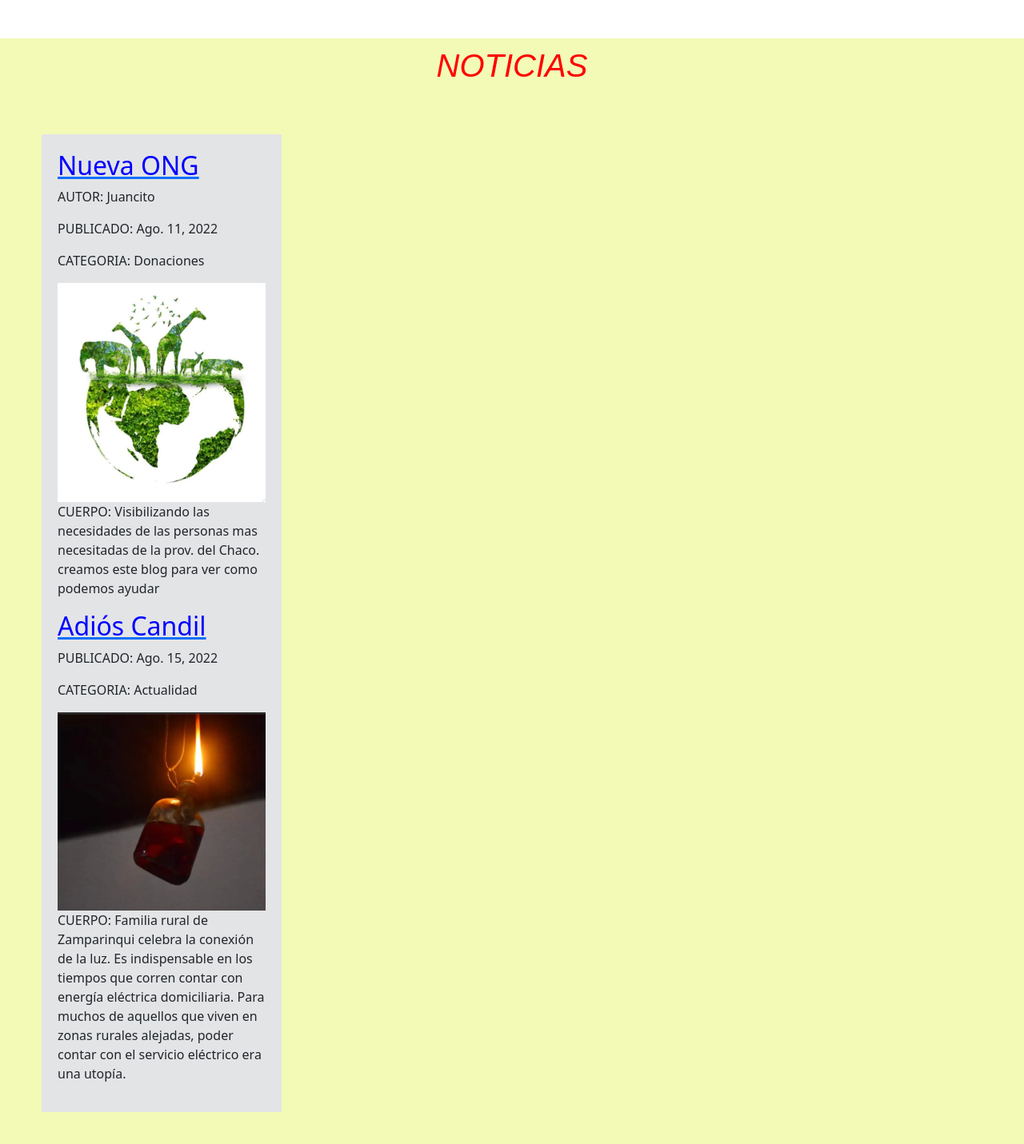
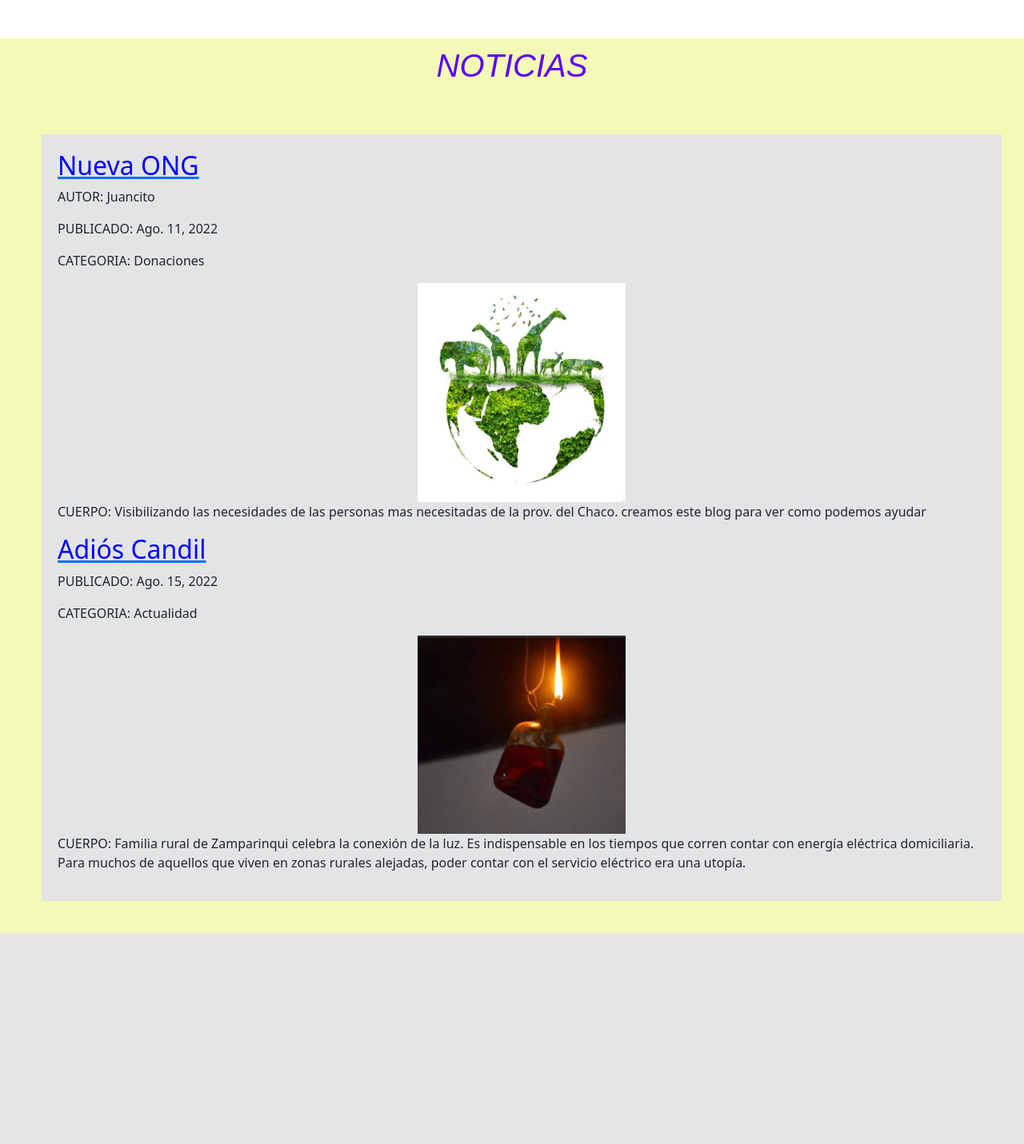
Before and after one commit to Karlos65/ProyBlog4, a Django app: page /Noticias/ in a window 1280 px wide. Shown: the part 70-1501 px from the top of the page at 80% size. After the commit the page ends 1237 px from the top, so only its background shows below. Run offline with Django 3.2, Linux system fonts and the light colour scheme; data comes from the database, SQL or seed files in the repository.

Commit message:
Se modifica main.css

```diff
--- a/static/css/main.css
+++ b/static/css/main.css
@@ -48,7 +48,7 @@ h2 {
 
 
 h1{
-    color: red;
+    color: rgb(89, 0, 255);
     text-align:center;
     font-weight: bold;
     font-size: 500%;
@@ -112,7 +112,7 @@ html,body {
 /*DESARROLLO (C/BOOTSTRAP listar_noticias.html)- LORE DAVALOS*/
 .caja_noticia {
   font-family: inherit;
-  width: 300px;
+  width: 1200px;
   padding-top: 20px;
   padding-right: 20px;
   padding-bottom: 20px;
```
